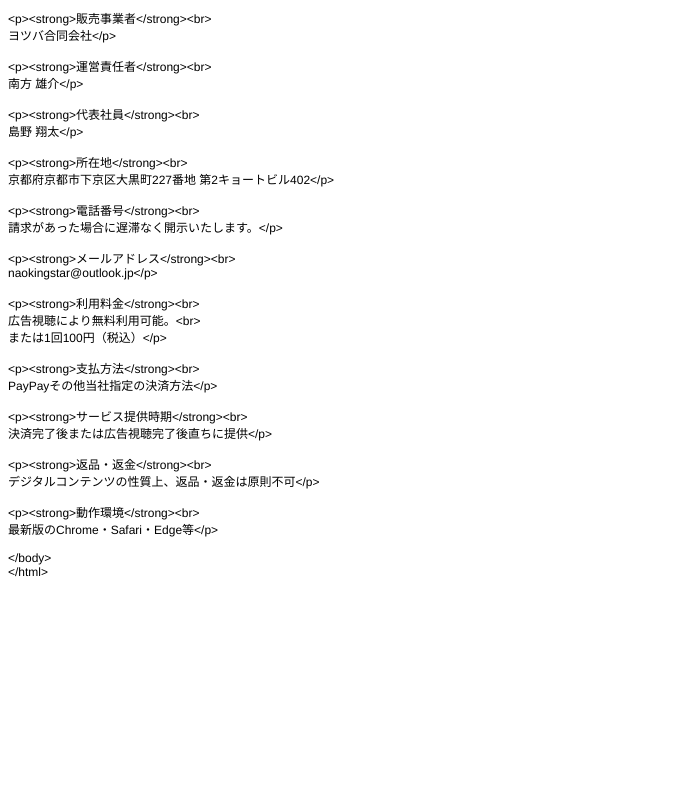
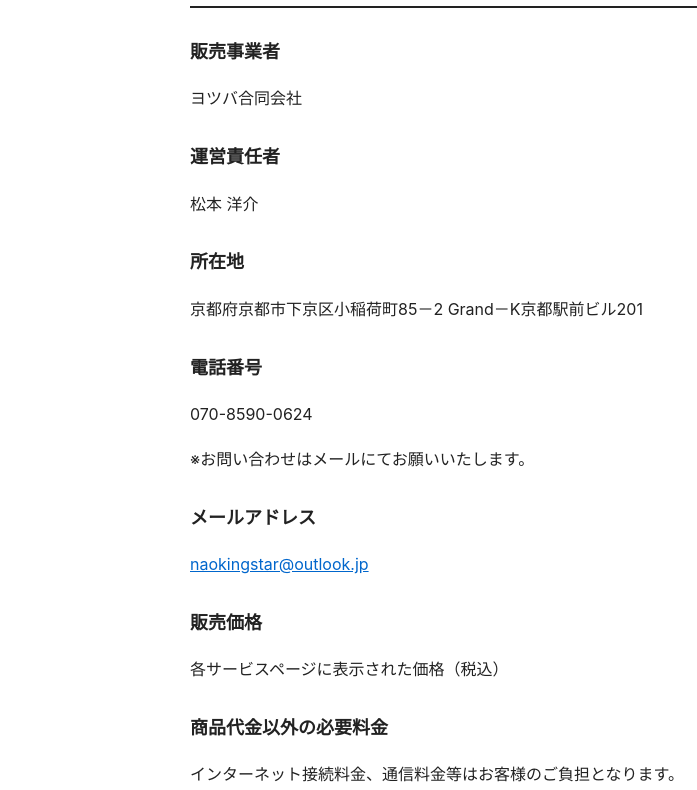
Before and after one commit to naokingstar/orenobasebaii, a website: page public/tokushoho.html in a window 1280 px wide. Shown: the part 145-935 px from the top of the page, without its empty margins (0-697 px from the left). Before the commit the page ends 800 px from the top, so only its background shows below. Drawn offline with Linux system fonts and the light colour scheme.

Commit message:
add tokushoho page

```diff
--- a/public/tokushoho.html
+++ b/public/tokushoho.html
@@ -1,62 +1,81 @@
-<!DOCTYPE html PUBLIC "-//W3C//DTD HTML 4.01//EN" "http://www.w3.org/TR/html4/strict.dtd">
-<html>
+<!DOCTYPE html>
+<html lang="ja">
 <head>
-  <meta http-equiv="Content-Type" content="text/html; charset=utf-8">
-  <meta http-equiv="Content-Style-Type" content="text/css">
-  <title></title>
-  <meta name="Generator" content="Cocoa HTML Writer">
-  <meta name="CocoaVersion" content="2575.7">
-  <style type="text/css">
-    p.p1 {margin: 0.0px 0.0px 0.0px 0.0px; font: 12.0px Helvetica}
-    p.p2 {margin: 0.0px 0.0px 0.0px 0.0px; font: 12.0px Helvetica; min-height: 14.0px}
-  </style>
+<meta charset="UTF-8">
+<meta name="viewport" content="width=device-width, initial-scale=1.0">
+<title>特定商取引法に基づく表記</title>
+<style>
+body {
+  font-family: -apple-system, BlinkMacSystemFont, "Hiragino Sans", "Noto Sans JP", sans-serif;
+  line-height: 1.8;
+  max-width: 900px;
+  margin: 40px auto;
+  padding: 20px;
+  color: #222;
+}
+h1 {
+  border-bottom: 2px solid #222;
+  padding-bottom: 12px;
+}
+h2 {
+  margin-top: 28px;
+  font-size: 18px;
+}
+a {
+  color: #0066cc;
+}
+</style>
 </head>
 <body>
-<p class="p1">&lt;!DOCTYPE html&gt;</p>
-<p class="p1">&lt;html lang="ja"&gt;</p>
-<p class="p1">&lt;head&gt;</p>
-<p class="p1">&lt;meta charset="UTF-8"&gt;</p>
-<p class="p1">&lt;title&gt;特定商取引法に基づく表記&lt;/title&gt;</p>
-<p class="p1">&lt;/head&gt;</p>
-<p class="p1">&lt;body&gt;</p>
-<p class="p2"><br></p>
-<p class="p1">&lt;h1&gt;特定商取引法に基づく表記&lt;/h1&gt;</p>
-<p class="p2"><br></p>
-<p class="p1">&lt;p&gt;&lt;strong&gt;販売事業者&lt;/strong&gt;&lt;br&gt;</p>
-<p class="p1">ヨツバ合同会社&lt;/p&gt;</p>
-<p class="p2"><br></p>
-<p class="p1">&lt;p&gt;&lt;strong&gt;運営責任者&lt;/strong&gt;&lt;br&gt;</p>
-<p class="p1">南方 雄介&lt;/p&gt;</p>
-<p class="p2"><br></p>
-<p class="p1">&lt;p&gt;&lt;strong&gt;代表社員&lt;/strong&gt;&lt;br&gt;</p>
-<p class="p1">島野 翔太&lt;/p&gt;</p>
-<p class="p2"><br></p>
-<p class="p1">&lt;p&gt;&lt;strong&gt;所在地&lt;/strong&gt;&lt;br&gt;</p>
-<p class="p1">京都府京都市下京区大黒町227番地 第2キョートビル402&lt;/p&gt;</p>
-<p class="p2"><br></p>
-<p class="p1">&lt;p&gt;&lt;strong&gt;電話番号&lt;/strong&gt;&lt;br&gt;</p>
-<p class="p1">請求があった場合に遅滞なく開示いたします。&lt;/p&gt;</p>
-<p class="p2"><br></p>
-<p class="p1">&lt;p&gt;&lt;strong&gt;メールアドレス&lt;/strong&gt;&lt;br&gt;</p>
-<p class="p1">naokingstar@outlook.jp&lt;/p&gt;</p>
-<p class="p2"><br></p>
-<p class="p1">&lt;p&gt;&lt;strong&gt;利用料金&lt;/strong&gt;&lt;br&gt;</p>
-<p class="p1">広告視聴により無料利用可能。&lt;br&gt;</p>
-<p class="p1">または1回100円（税込）&lt;/p&gt;</p>
-<p class="p2"><br></p>
-<p class="p1">&lt;p&gt;&lt;strong&gt;支払方法&lt;/strong&gt;&lt;br&gt;</p>
-<p class="p1">PayPayその他当社指定の決済方法&lt;/p&gt;</p>
-<p class="p2"><br></p>
-<p class="p1">&lt;p&gt;&lt;strong&gt;サービス提供時期&lt;/strong&gt;&lt;br&gt;</p>
-<p class="p1">決済完了後または広告視聴完了後直ちに提供&lt;/p&gt;</p>
-<p class="p2"><br></p>
-<p class="p1">&lt;p&gt;&lt;strong&gt;返品・返金&lt;/strong&gt;&lt;br&gt;</p>
-<p class="p1">デジタルコンテンツの性質上、返品・返金は原則不可&lt;/p&gt;</p>
-<p class="p2"><br></p>
-<p class="p1">&lt;p&gt;&lt;strong&gt;動作環境&lt;/strong&gt;&lt;br&gt;</p>
-<p class="p1">最新版のChrome・Safari・Edge等&lt;/p&gt;</p>
-<p class="p2"><br></p>
-<p class="p1">&lt;/body&gt;</p>
-<p class="p1">&lt;/html&gt;</p>
+
+<h1>特定商取引法に基づく表記</h1>
+
+<h2>販売事業者</h2>
+<p>ヨツバ合同会社</p>
+
+<h2>運営責任者</h2>
+<p>松本 洋介</p>
+
+<h2>所在地</h2>
+<p>京都府京都市下京区小稲荷町85－2 Grand－K京都駅前ビル201</p>
+
+<h2>電話番号</h2>
+<p>070-8590-0624</p>
+<p>※お問い合わせはメールにてお願いいたします。</p>
+
+<h2>メールアドレス</h2>
+<p><a href="mailto:naokingstar@outlook.jp">naokingstar@outlook.jp</a></p>
+
+<h2>販売価格</h2>
+<p>各サービスページに表示された価格（税込）</p>
+
+<h2>商品代金以外の必要料金</h2>
+<p>インターネット接続料金、通信料金等はお客様のご負担となります。</p>
+
+<h2>支払方法</h2>
+<p>PayPay等</p>
+
+<h2>支払時期</h2>
+<p>ご注文時にお支払いが確定します。</p>
+
+<h2>商品の引渡時期</h2>
+<p>決済完了後、動画解析およびAI実況生成処理を行い、通常数分以内に提供いたします。</p>
+
+<h2>返品・キャンセルについて</h2>
+<p>デジタルコンテンツの性質上、サービス提供開始後の返品・返金には対応しておりません。</p>
+<p>ただし、システム障害等によりサービス提供が正常に行われなかった場合は、個別に対応いたします。</p>
+
+<h2>動作環境</h2>
+<p>最新のGoogle Chrome、Safari、Microsoft Edgeを推奨しております。</p>
+
+<h2>表現およびサービスに関する注意書き</h2>
+<p>本サービスはAIによる自動解析および実況生成を行うため、実況内容の正確性・完全性を保証するものではありません。</p>
+<p>動画内容によっては認識結果に誤差が生じる場合があります。</p>
+
+<h2>お問い合わせ窓口</h2>
+<p>メールアドレス：<a href="mailto:naokingstar@outlook.jp">naokingstar@outlook.jp</a></p>
+
+<p><a href="/">トップページへ戻る</a></p>
+
 </body>
 </html>
```
